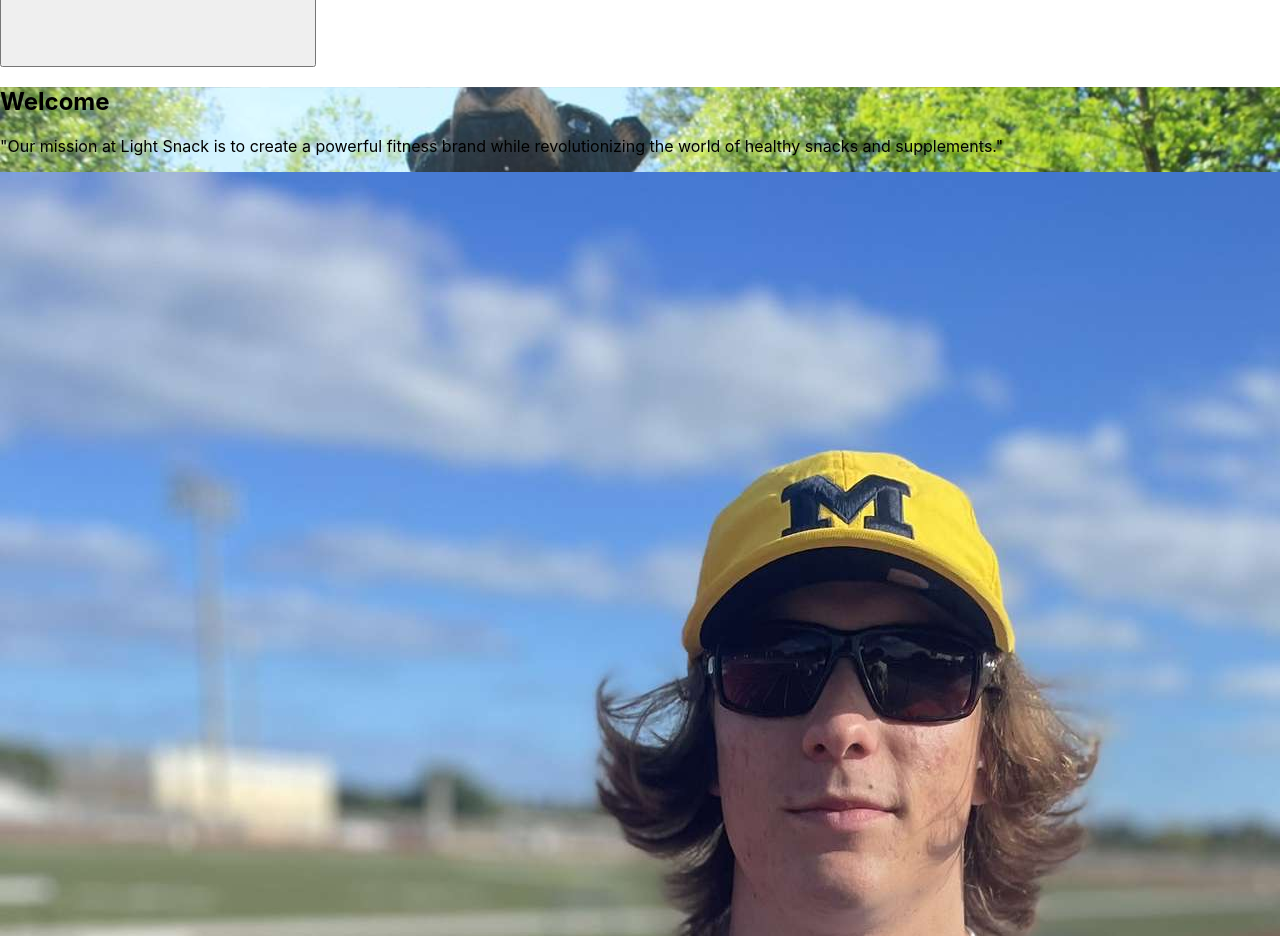
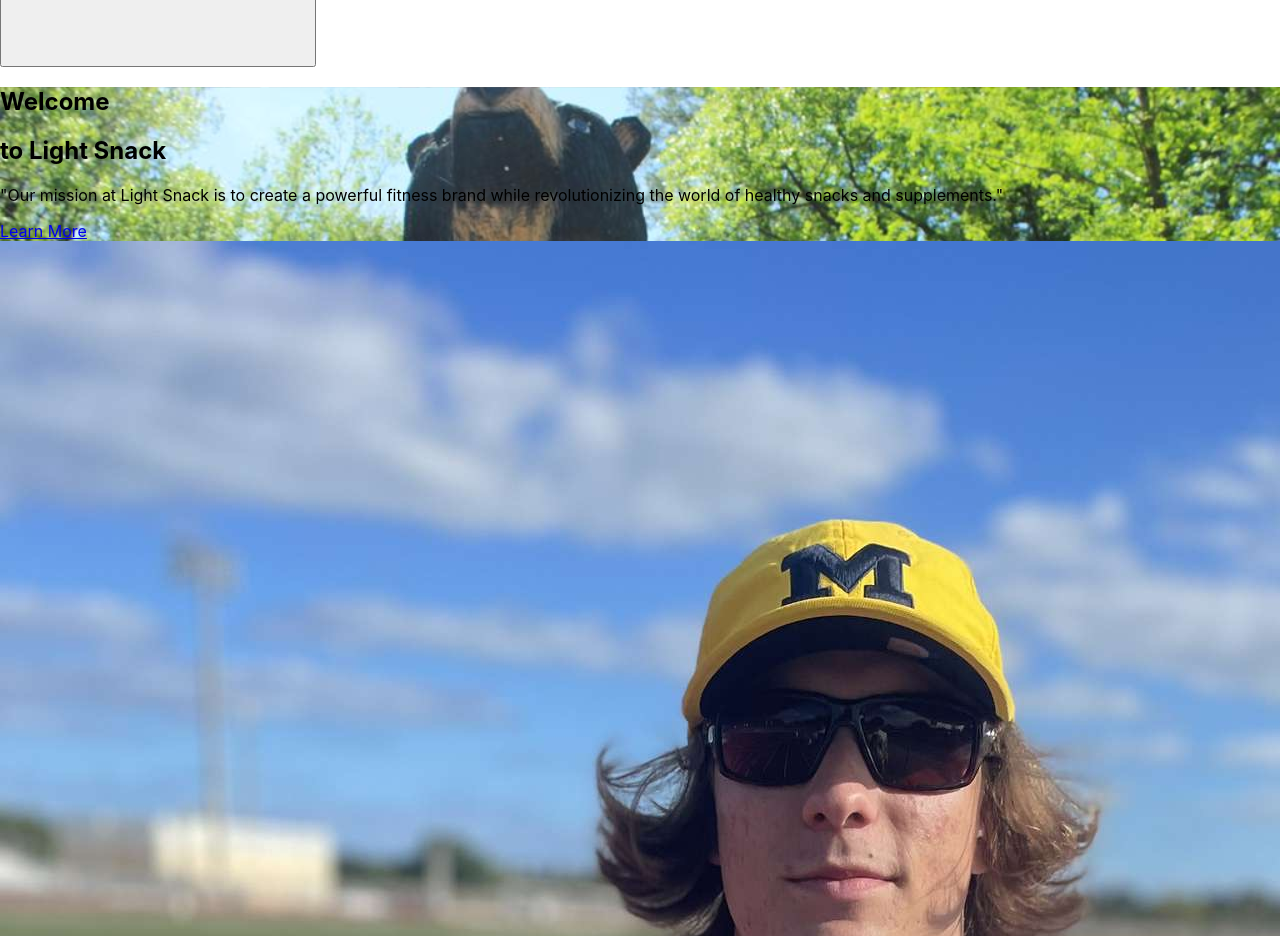
Before and after one commit to DustinKerrigan/LightSnack2.0, a React (Create React App) app: page / in a window 1280 px wide. Shown: the part 1460-2396 px from the top of the page. Built offline with nearby package versions, Linux system fonts and the light colour scheme.

Commit message:
improved welcome banner

```diff
--- a/public/index.html
+++ b/public/index.html
@@ -3,6 +3,9 @@
   <head>
     <meta charset="utf-8" />
     <link rel="icon" href="%PUBLIC_URL%/favicon.ico" />
+    <link href="https://fonts.googleapis.com/css2?family=Oswald:wght@400;700&display=swap" rel="stylesheet">
+    <link href="https://fonts.googleapis.com/css2?family=Anton&display=swap" rel="stylesheet">
+    <link href="https://fonts.googleapis.com/css2?family=Bebas+Neue&display=swap" rel="stylesheet">
     <link rel="stylesheet" href="https://fonts.googleapis.com/css?family=Roboto:300,400,500,700&display=swap" />
     <link rel="stylesheet" href="https://cdnjs.cloudflare.com/ajax/libs/font-awesome/6.0.0/css/all.min.css" />
     <meta name="viewport" content="width=device-width, initial-scale=1" />
--- a/src/components/Intro.js
+++ b/src/components/Intro.js
@@ -20,10 +20,22 @@ const Intro = () => {
         <div className ="pt-24">
         <section class="bg-transparent dark:bg-gray-900 relative z-0">
             <div class="container px-6 py-8">
-                <h1 className="text-3xl font-bold text-center mb-12">Welcome</h1>
-
-                <p className="text-lg text-gray-600 text-center max-w-2xl mx-auto mb-16">"Our mission at Light Snack is to create a powerful fitness brand while revolutionizing the world of healthy snacks and supplements."</p>
-
+                <h1 className="text-4xl md:text-5xl font-anton text-center mb-4">Welcome</h1>
+                <h2 className="text-xl md:text-2xl text-center font-bebas mb-4">to Light Snack</h2>
+                <p className="text-lg text-gray-600 text-center max-w-2xl mx-auto mb-6">
+                    "Our mission at Light Snack is to create a powerful fitness brand while revolutionizing the world of healthy snacks and supplements."
+                </p>
+                <div className="flex justify-center mb-12">
+                    <a
+                        href="#about-section"
+                        className="relative inline-block rounded-full p-[2px] bg-gradient-to-r from-red-400 via-red-600 to-red-800 group"
+                        style={{ overflow: 'hidden' }}
+                    >
+                        <span className="block rounded-full bg-black px-10 py-3 text-white font-semibold text-lg transition-colors duration-300 group-hover:bg-red-700">
+                            Learn More
+                        </span>
+                    </a>
+                </div>
                 <div class="grid grid-cols-1 gap-8 mt-8 xl:mt-12 xl:gap-12 sm:grid-cols-2 lg:grid-cols-3">
                     <div className="flex flex-col items-center p-6 space-y-4 bg-white rounded-xl shadow-lg transition-transform duration-300 hover:scale-105 border-2 border-black">
                             <div className="w-32 h-32 bg-gray-100 rounded-full overflow-hidden flex items-center justify-center">
@@ -66,7 +78,7 @@ const Intro = () => {
                 </div>
             </div>
         </section>
-        <section className="py-16 bg-gradient-to-b from-white to-gray-50 relative z-0">
+        <section id="about-section" className="py-16 bg-gradient-to-b from-white to-gray-50 relative z-0">
             <div className="absolute right-0 top-0 flex flex-col gap-2 z-50 md:mr-4 md:mt-4">
                 <a href="https://www.tiktok.com/@cristian.orth?lang=en"
                 className="bg-black text-white p-3 hover:translate-x-[-8px] transition-transform duration-300 flex items-center gap-2">
--- a/tailwind.config.js
+++ b/tailwind.config.js
@@ -9,6 +9,10 @@ module.exports = {
         'fade-in': 'fadeIn 0.4s ease-in',
       },
       fontFamily: {
+        oswald: ['"Oswald"', 'sans-serif'],
+        anton: ['"Anton"', 'sans-serif'],
+        bebas: ['"Bebas Neue"', 'sans-serif'],
+        nunito: ['Nunito', 'sans-serif'],
         lato: ['Lato', 'sans-serif'],
         'roboto': ['Roboto', 'sans-serif']
       },
```
